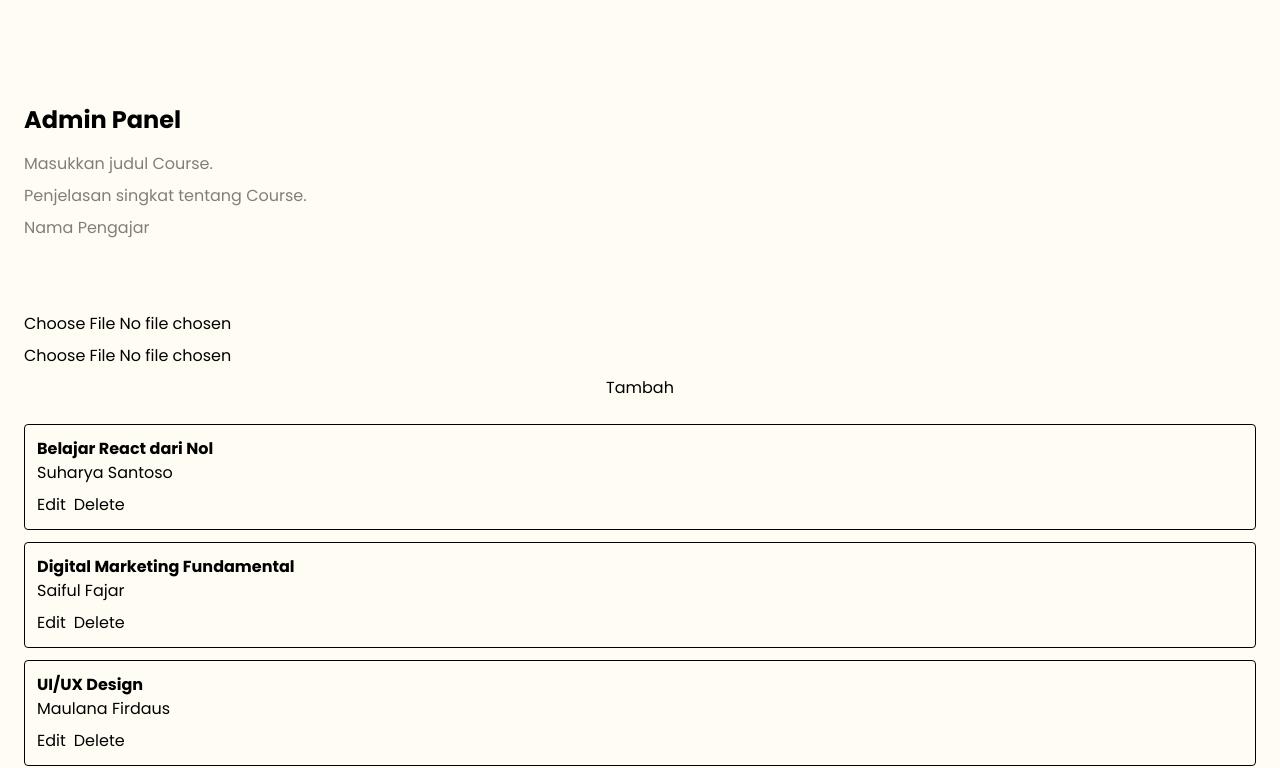
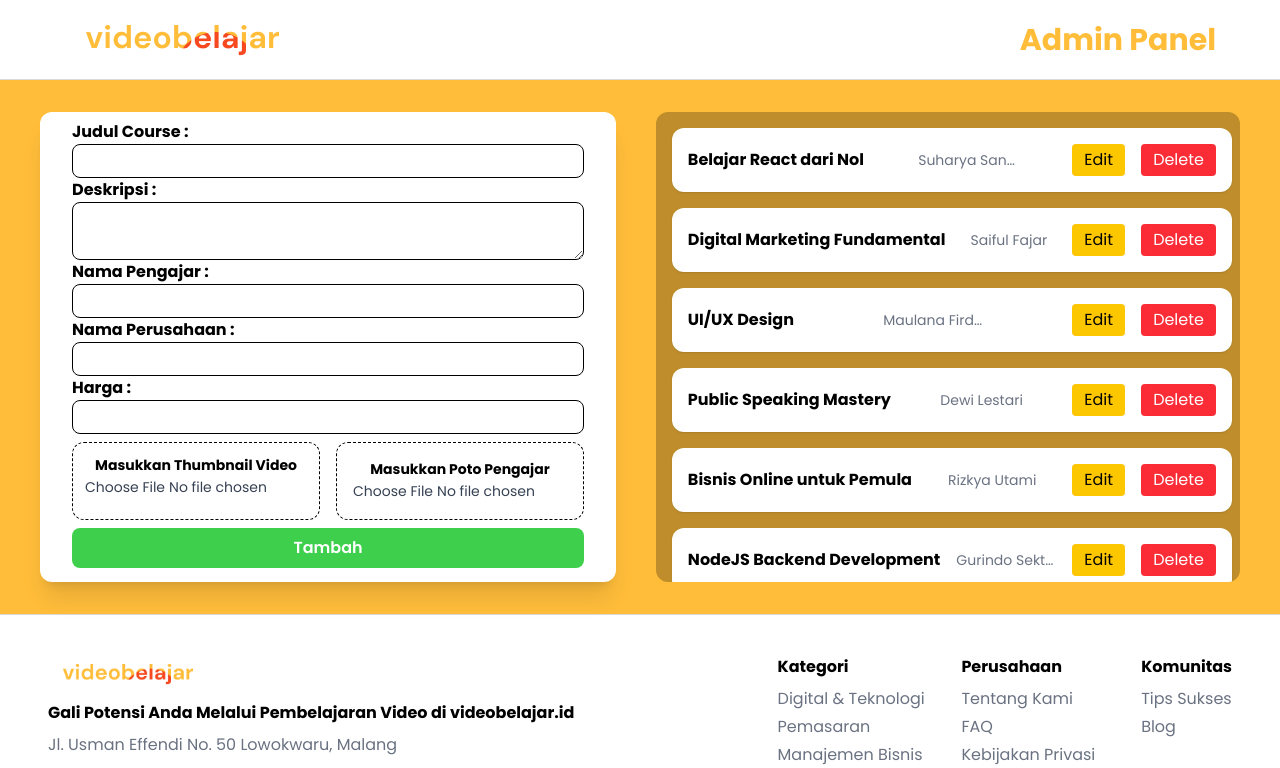
Before and after one commit to andrisaputra25021-dev/bootcamp-harisenin, a React (Vite) app in the folder mission-inter-fe2a/: page /admin in a window 1280 px wide. Shown: the top 768 px of the page. Built offline with nearby package versions, Linux system fonts and the light colour scheme.

Commit message:
update: testing submit form and styling UI

```diff
--- a/mission-inter-fe2a/src/pages/Admin.jsx
+++ b/mission-inter-fe2a/src/pages/Admin.jsx
@@ -1,4 +1,7 @@
 import { useState } from "react";
+import { Link } from "react-router-dom";
+import Logo from "../assets/images/Logo.png";
+import Footer from "../components/Footer";
 
 export default function Admin({ cards, setCards }) {
   // state form
@@ -98,78 +101,149 @@ export default function Admin({ cards, setCards }) {
   };
 
   return (
-    <div className="p-6">
-      <h1 className="text-2xl font-bold mb-4">Admin Panel</h1>
+    <div className="min-h-screen bg-[#ffbd3a]">
+      <nav className="fixed top-0 w-full z-1000 h-16 md:h-20 lg:h-20 bg-white border-b border-black/15 flex items-center justify-between px-6 md:px-12 lg:px-16">
+        <div className="">
+          <Link to="/">
+            <img src={Logo} alt="Logo" className="w-35 md:w-full" />
+          </Link>
+        </div>
+
+        <h1 className="text-3xl text-[#ffbd3a]">
+          <strong>Admin Panel</strong>
+        </h1>
+        <button id="menu" className=" text-[#ffbd3a] text-3xl md:hidden">
+          <i className="fa-solid fa-bars"></i>
+        </button>
+      </nav>
 
       {/* form styling */}
-      <div className="flex flex-col gap-2 mb-6">
+      <div className="flex justify-between px-10 py-8">
+        <div className="flex flex-col max-w-xl bg-white px-8 py-2 rounded-xl shadow-xl">
+          <label htmlFor="">
+            <strong>Judul Course :</strong>
+          </label>
           <input
             type="text"
             name="title"
             value={form.title}
             onChange={handleText}
-          placeholder="Masukkan judul Course."
             required
+            className="border p-1 rounded-lg focus:outline-none focus:ring-2 focus:ring-yellow-400"
           />
-        <input
+
+          <label htmlFor="">
+            <strong>Deskripsi :</strong>
+          </label>
+          <textarea
             type="text"
             name="description"
             value={form.description}
             onChange={handleText}
-          placeholder="Penjelasan singkat tentang Course."
             required
+            className=" border p-1 rounded-lg focus:outline-none focus:ring-2 focus:ring-yellow-400"
           />
+
+          <label htmlFor="">
+            <strong>Nama Pengajar :</strong>
+          </label>
           <input
             type="text"
             name="mentorName"
             value={form.mentorName}
             onChange={handleText}
-          placeholder="Nama Pengajar"
             required
+            className="border p-1 rounded-lg focus:outline-none focus:ring-2 focus:ring-yellow-400"
           />
+
+          <label htmlFor="">
+            <strong>Nama Perusahaan :</strong>
+          </label>
           <input
             type="text"
             name="company"
             value={form.company}
             onChange={handleText}
+            className="border p-1 rounded-lg focus:outline-none focus:ring-2 focus:ring-yellow-400"
           />
+
+          <label htmlFor="">
+            <strong>Harga :</strong>
+          </label>
           <input
             type="text"
             name="price"
             value={form.price}
             onChange={handleText}
             required
+            className="border p-1 rounded-lg focus:outline-none focus:ring-2 focus:ring-yellow-400"
           />
+
+          <div className="grid grid-cols-2 gap-4 mt-2">
+            {/* Thumbnail */}
+            <label className="border-1 border-dashed rounded-xl p-3 text-center cursor-pointer hover:bg-black/15">
+              <p className="font-bold text-sm">Masukkan Thumbnail Video</p>
               <input
                 type="file"
                 onChange={(e) => handleImage(e, "image")}
-          placeholder="Masukkan poster atau ilustrasi"
+                className="text-sm text-gray-700 truncate max-w-full"
               />
+            </label>
+
+            {/* Foto Pengajar */}
+            <label className="border-1 border-dashed rounded-xl p-4 text-center cursor-pointer hover:bg-black/15">
+              <p className="font-bold text-sm">Masukkan Poto Pengajar</p>
               <input
                 type="file"
                 onChange={(e) => handleImage(e, "mentorPhoto")}
-          placeholder="Masukkan foto pengajar"
+                className="text-sm text-gray-700 truncate truncate max-w-full"
               />
+            </label>
+          </div>
 
-        <button onClick={editingId ? updateCard : addCard}>
+          <button
+            onClick={editingId ? updateCard : addCard}
+            className={`mt-2 py-2 rounded-lg font-semibold text-white transition ${
+              editingId
+                ? "bg-blue-500 hover:bg-blue-600"
+                : "bg-[#3ecf4c] hover:bg-green-700"
+            }`}
+          >
             {editingId ? "Update" : "Tambah"}
           </button>
         </div>
 
         {/* List data / list Videocard */}
-      <div className="flex flex-col gap-3">
+        <div className="bg-black/25 p-4 rounded-xl h-[470px] overflow-y-auto pr-2 flex flex-col gap-4">
           {cards.map((card) => (
-          <div key={card.id} className="border p-3 rounded">
-            <p className="font-bold">{card.title}</p>
-            <p>{card.mentorName}</p>
+            <div
+              key={card.id}
+              className="bg-white p-4 rounded-xl shadow flex justify-between items-center gap-4"
+            >
+              <p className="font-bold text-md">{card.title}</p>
+              <p className="text-sm text-gray-500 truncate max-w-[100px]">
+                {card.mentorName}
+              </p>
 
-            <div className="flex gap-2 mt-2">
-              <button onClick={() => editCard(card)}>Edit</button>
-              <button onClick={() => deleteCard(card.id)}>Delete</button>
+              <div className="flex gap-4">
+                <button
+                  onClick={() => editCard(card)}
+                  className="px-3 py-1 bg-yellow-400 rounded hover:bg-yellow-500"
+                >
+                  Edit
+                </button>
+                <button
+                  onClick={() => deleteCard(card.id)}
+                  className="px-3 py-1 bg-red-500 text-white rounded hover:bg-red-600"
+                >
+                  Delete
+                </button>
               </div>
             </div>
           ))}
         </div>
       </div>
+      <Footer />
+    </div>
   );
 }
```
Lines whose indentation alone changed are shown as unchanged.
